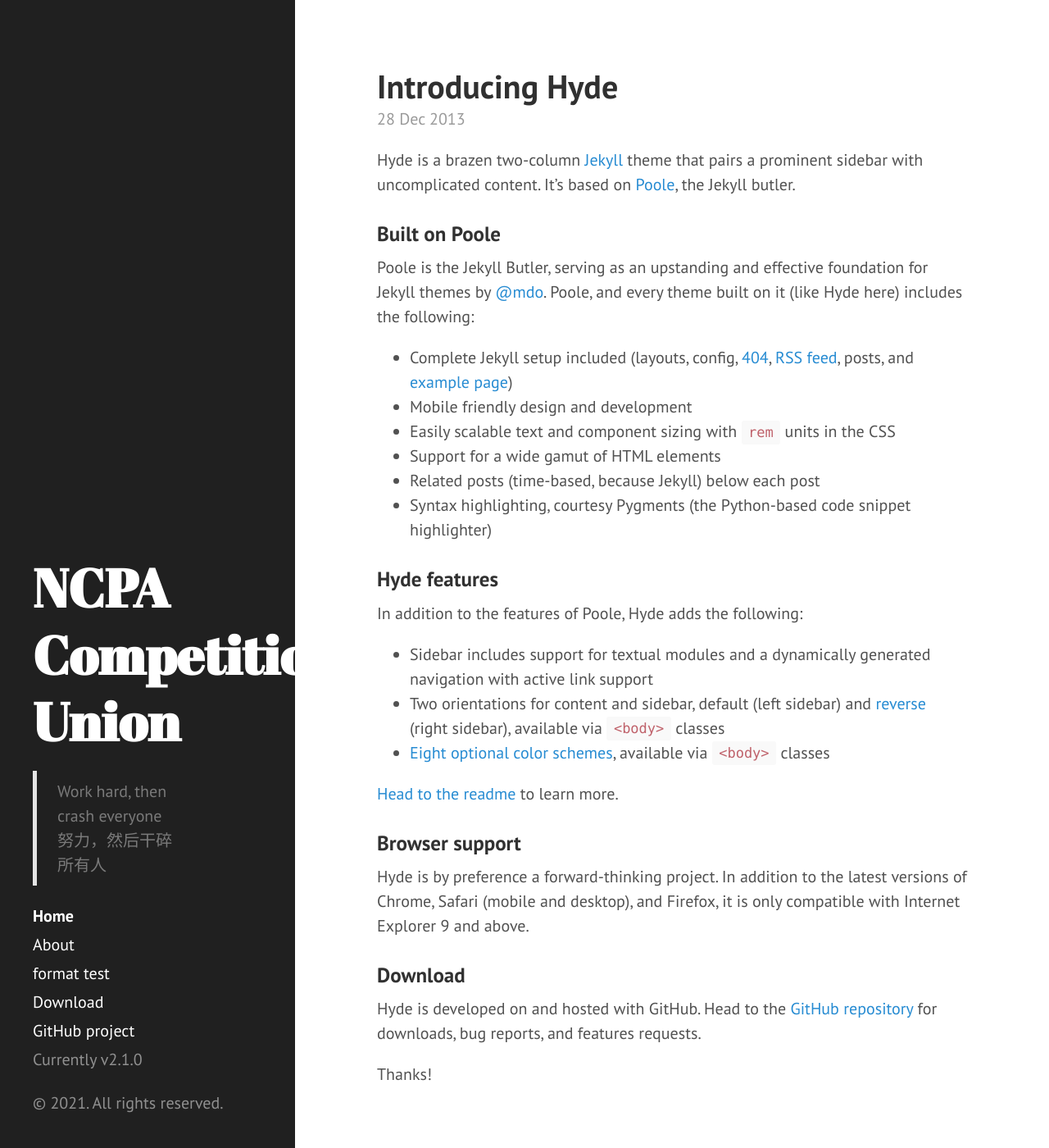
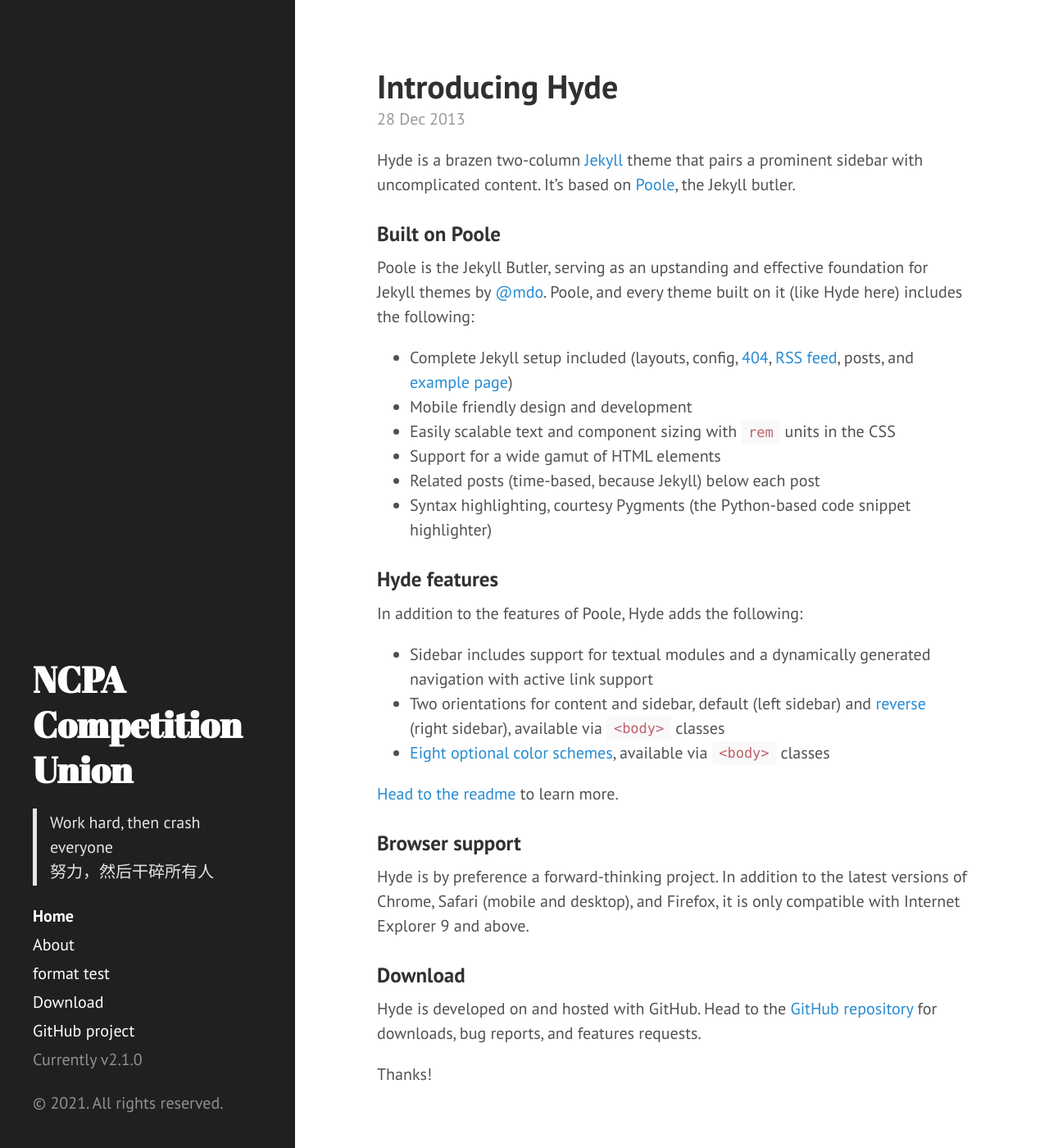
Before and after one commit to ncpacu/NCU-Website, a Jekyll site: the page built from index.html, in a window 1280 px wide and 1400 px high. Shown: the whole window at 82% size. Built offline with Jekyll 4.4.1, drawn with Linux system fonts in a browser that asks for light colours; the list of posts is cut into pages by our own code.

Commit message:
customisation

```diff
--- /dev/null
+++ b/_data/navigation.yml
@@ -0,0 +1,6 @@
+- name: Home
+  link: /
+- name: Posts
+  link: /posts.html
+- name: About us
+  link: /about.html
--- a/_includes/head.html
+++ b/_includes/head.html
@@ -18,6 +18,7 @@
   <link rel="stylesheet" href="{{ site.baseurl }}public/css/poole.css">
   <link rel="stylesheet" href="{{ site.baseurl }}public/css/syntax.css">
   <link rel="stylesheet" href="{{ site.baseurl }}public/css/hyde.css">
+  <link rel="stylesheet" href="{{ site.baseurl }}public/css/ncu.css">
   <link rel="stylesheet" href="http://fonts.googleapis.com/css?family=PT+Sans:400,400italic,700|Abril+Fatface">
 
   <!-- Icons -->
--- /dev/null
+++ b/public/css/ncu.css
@@ -0,0 +1,9 @@
+.sidebar-about h1 {
+    font-size: 2.2rem;
+}
+
+.sidebar-about #slogan {
+    padding-right: 0;
+    color: #e5e5e5;
+    padding: .1rem .8rem;
+}
```
